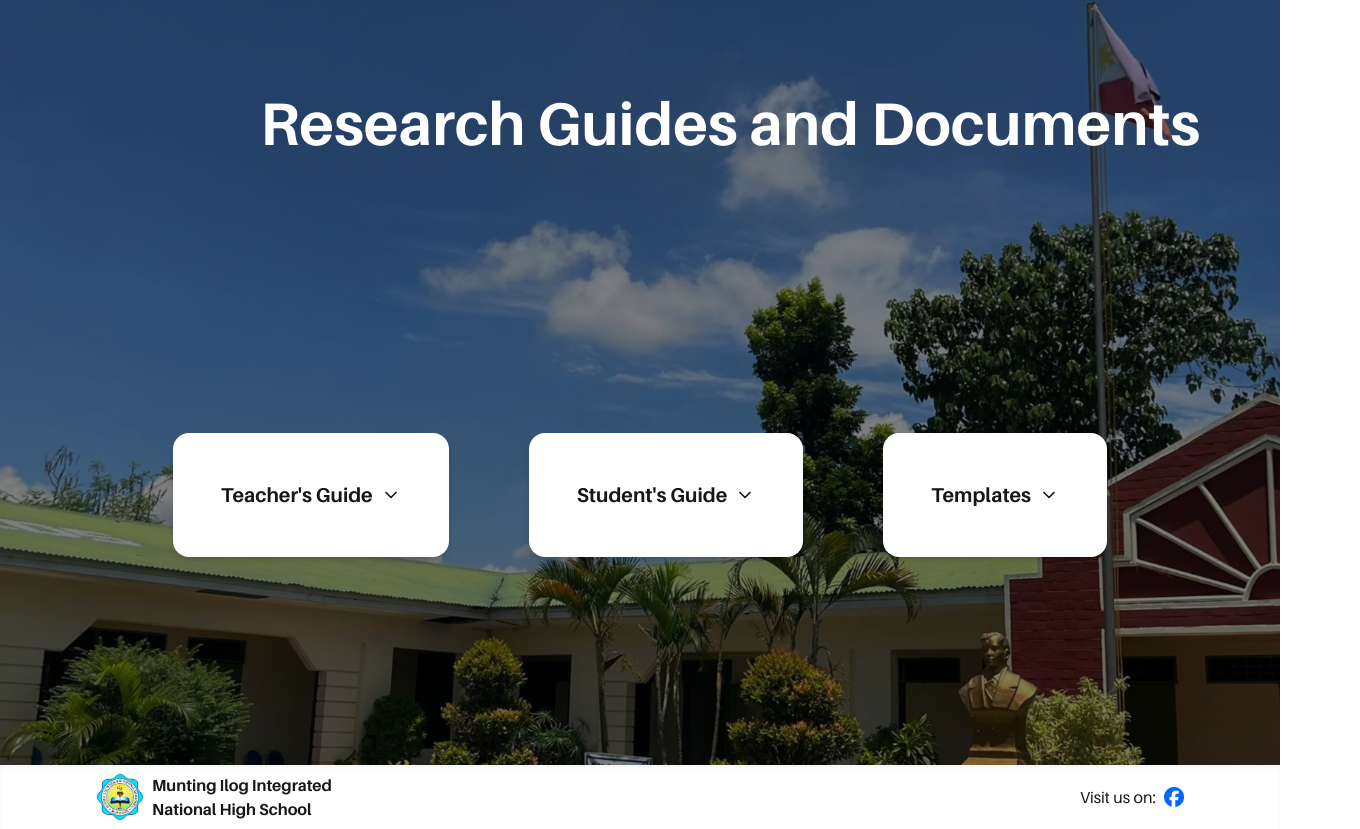
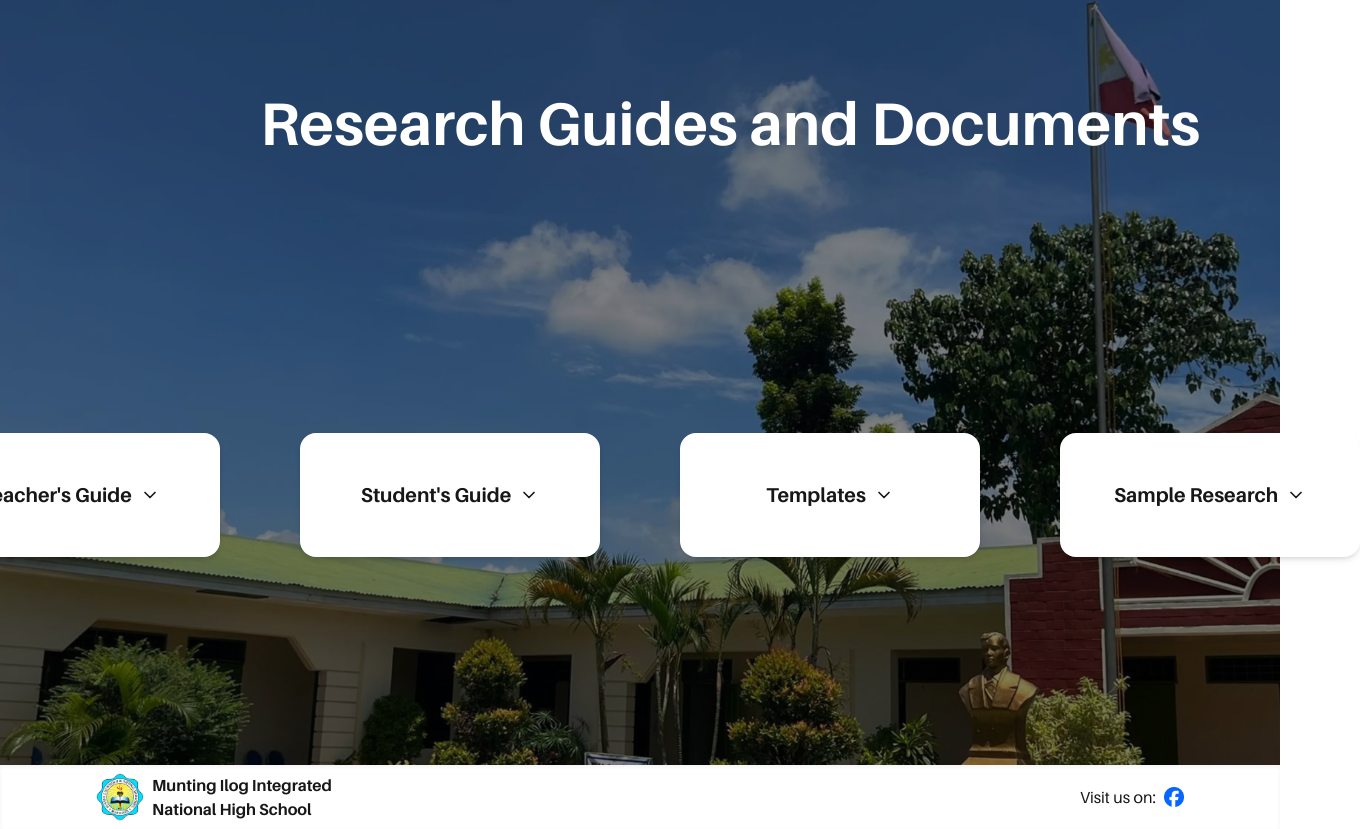
Before and after one commit to eu4nza/MINHS-The-Grid, a Next.js app: page / in a window 1280 px wide. Shown: the part 2435-3264 px from the top of the page, 1360 px wide, since content can reach past the window. Built offline with nearby package versions, Linux system fonts and the light colour scheme.

Commit message:
added dropdown for sample research and set width for dropdown menus and added target blank for .docx files

```diff
--- a/src/components/ResourcesSection.tsx
+++ b/src/components/ResourcesSection.tsx
@@ -59,12 +59,14 @@ const NestedMenu: React.FC<{
               </AnimatePresence>
             </>
           ) : (
-            <Link
+            <a
               href={item.href || "#"}
+              target={item.href?.endsWith(".docx") ? "_blank" : "_self"}
+              rel={item.href?.endsWith(".docx") ? "noopener noreferrer" : ""}
               className="block px-6 py-3 hover:bg-gray-200 rounded-2xl"
             >
               {item.label}
-            </Link>
+            </a>
           )}
         </div>
       ))}
@@ -102,7 +104,7 @@ const DropdownMenu: React.FC<DropdownMenuProps> = ({
     <div ref={menuRef}>
       <button
         onClick={() => setOpenMenu(isOpen ? null : title)}
-        className="flex justify-center items-center gap-2 w-full max-w-md sm:max-w-lg md:max-w-xl lg:max-w-3xl px-6 py-6 lg:px-12 lg:py-12 text-xl font-bold bg-white rounded-2xl cursor-pointer hover:bg-gray-200 shadow-md text-center"
+        className="flex justify-center items-center gap-2 w-[300px] px-6 py-6 lg:px-12 lg:py-12 text-xl font-bold bg-white rounded-2xl cursor-pointer hover:bg-gray-200 shadow-md text-center"
       >
         {title}
         <motion.span
@@ -120,7 +122,7 @@ const DropdownMenu: React.FC<DropdownMenuProps> = ({
             animate={{ opacity: 1, y: 0 }}
             exit={{ opacity: 0, y: -10 }}
             transition={{ duration: 0.2 }}
-            className="absolute mt-2 w-auto max-w-xs overflow-auto bg-white shadow-xl border rounded-2xl z-50 p-4"
+            className="absolute mt-2 w-[300px] overflow-auto bg-white shadow-xl border rounded-2xl z-50 p-4"
           >
             <NestedMenu items={items} />
           </motion.div>
@@ -132,6 +134,7 @@ const DropdownMenu: React.FC<DropdownMenuProps> = ({
 
 export default function ResourcesSection() {
   const [openMenu, setOpenMenu] = useState<string | null>(null);
+
   return (
     <section
       id="resources"
@@ -149,7 +152,7 @@ export default function ResourcesSection() {
           </p>
         </div>
 
-        <div className="flex flex-col pt-20 gap-20 lg:flex-row lg:pt-70 lg:gap-20 justify-center items-center">
+        <div className="flex flex-col pt-20 gap-10 lg:flex-row lg:pt-70 lg:gap-20 justify-center items-center">
           <DropdownMenu
             title="Teacher's Guide"
             items={[
@@ -214,6 +217,21 @@ export default function ResourcesSection() {
             isOpen={openMenu === "Templates"}
             setOpenMenu={setOpenMenu}
           />
+          <DropdownMenu
+            title="Sample Research"
+            items={[
+              {
+                label: "Teachers",
+                href: "/sample-research/teachers",
+              },
+              {
+                label: "Students",
+                href: "/sample-research/students",
+              },
+            ]}
+            isOpen={openMenu === "Sample Research"}
+            setOpenMenu={setOpenMenu}
+          />
         </div>
       </div>
     </section>
```
